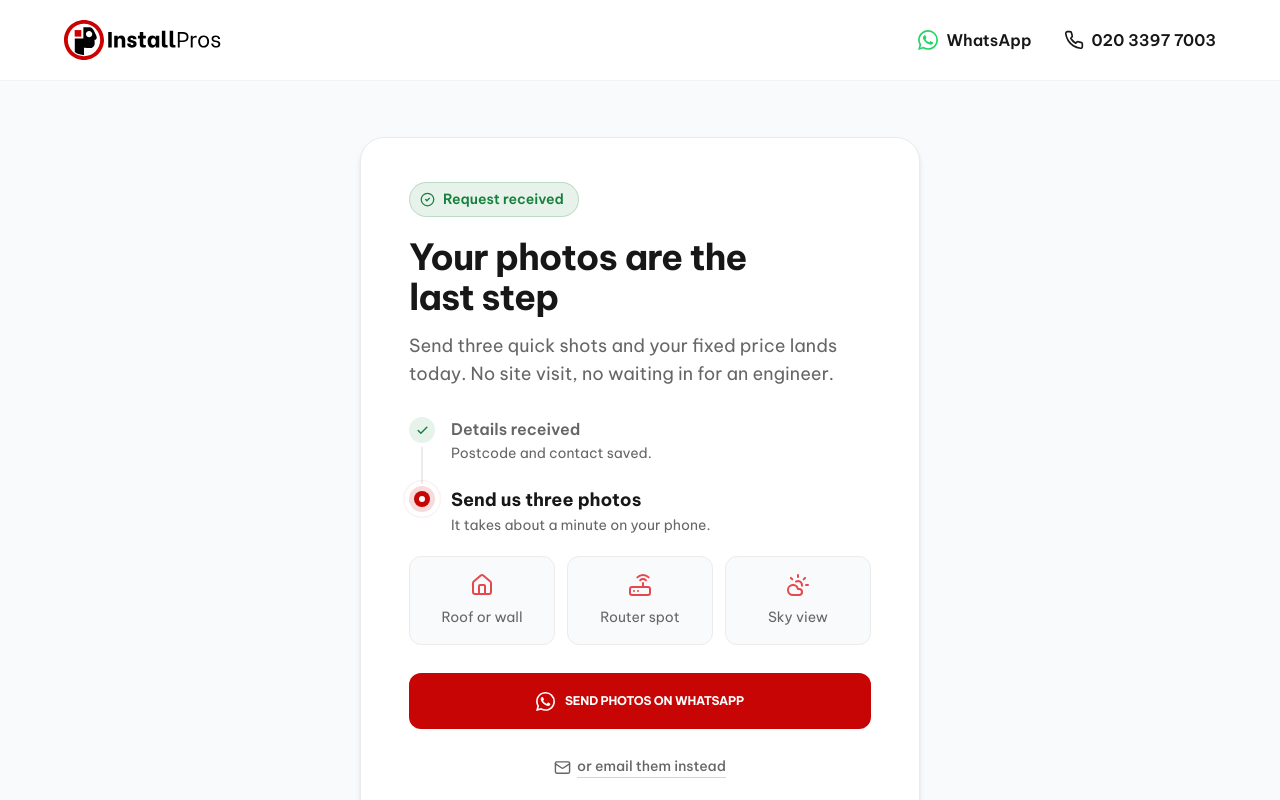
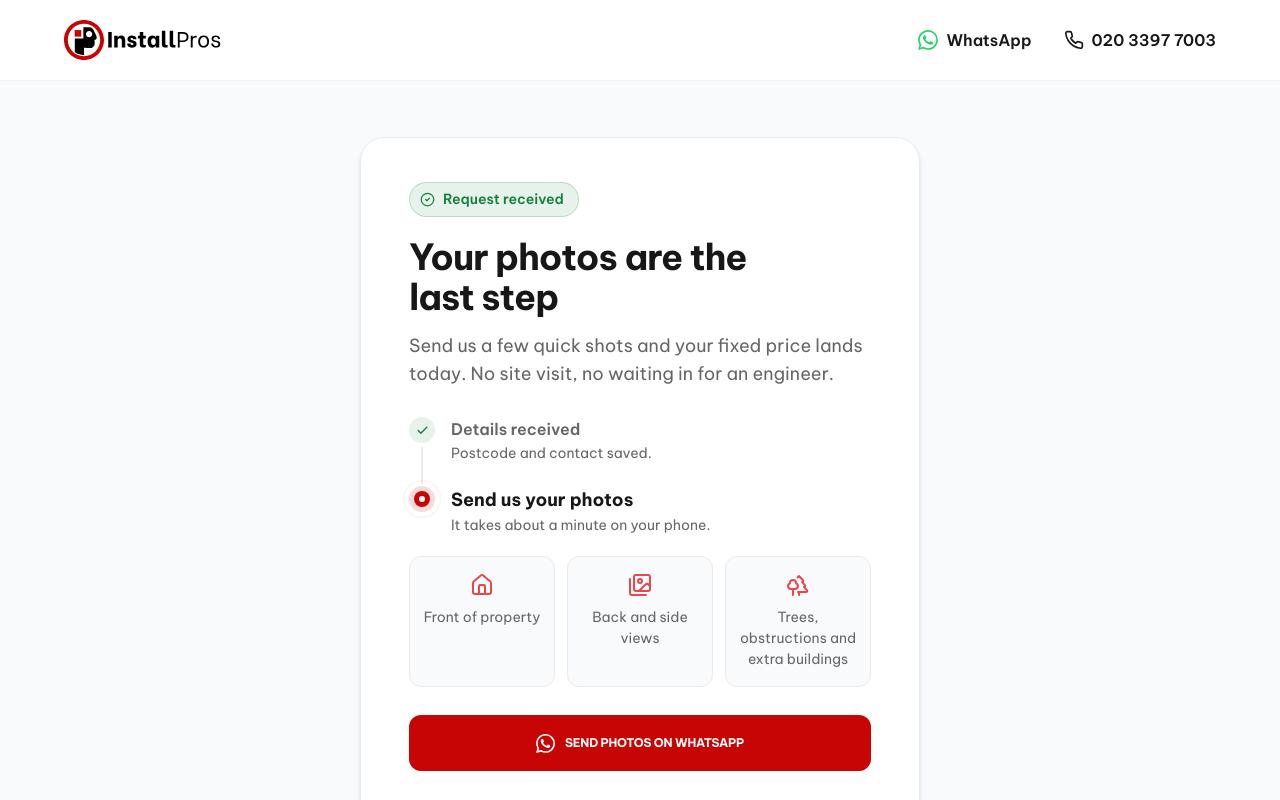
Before and after one commit to iAway7/installpros-uk, a Next.js app: page /thank-you in a window 1280 px wide. Shown: the top 800 px of the page. Built offline with nearby package versions, Linux system fonts and the light colour scheme; no server answers.

Commit message:
Photo card: Will's shot list, and no cap at three

```diff
--- a/src/components/funnel/photo-request-card.tsx
+++ b/src/components/funnel/photo-request-card.tsx
@@ -1,7 +1,7 @@
 "use client";
 
 import { useEffect, useState } from "react";
-import { CheckCircle2, Check, CloudSun, House, Mail, Router } from "lucide-react";
+import { CheckCircle2, Check, House, Images, Mail, Trees } from "lucide-react";
 import { WhatsAppIcon } from "./ui/whatsapp-icon";
 import { track, EVENTS } from "@/lib/analytics";
 import { mailtoUrl, photoRequestMessage, whatsappUrl } from "@/lib/funnel/contact";
@@ -13,12 +13,19 @@ interface LeadContext {
   leadId?: string;
 }
 
-/** What to photograph. Naming the three shots is the whole point of this step:
- *  "send us some photos" stalls, "the roof or wall" does not. */
+/** What to photograph. Naming the shots is the whole point of this step:
+ *  "send us some photos" stalls, "the front of the property" does not.
+ *
+ *  Will's list, and it is the survey's list rather than the install's: what
+ *  decides the quote is the approach to the building and what stands between
+ *  the roof and the sky, not where the router ends up.
+ *
+ *  These are prompts, not a quota. The copy above deliberately stopped saying
+ *  "three" so nobody stops at three. */
 const SHOTS = [
-  { icon: House, label: "Roof or wall" },
-  { icon: Router, label: "Router spot" },
-  { icon: CloudSun, label: "Sky view" },
+  { icon: House, label: "Front of property" },
+  { icon: Images, label: "Back and side views" },
+  { icon: Trees, label: "Trees, obstructions and extra buildings" },
 ];
 
 /**
@@ -91,7 +98,7 @@ export function PhotoRequestCard() {
         Your photos are the last step
       </h1>
       <p className="mt-3.5 text-body md:text-lead leading-[1.55] md:leading-[1.6] text-muted-foreground [text-wrap:pretty]">
-        Send three quick shots and your fixed price lands today. No site visit, no waiting in for an engineer.
+        Send us a few quick shots and your fixed price lands today. No site visit, no waiting in for an engineer.
       </p>
 
       {/* Two beats, one done and one live. The done row is deliberately quiet
@@ -121,7 +128,7 @@ export function PhotoRequestCard() {
             </span>
           </div>
           <div>
-            <p className="text-body md:text-lead font-bold text-foreground">Send us three photos</p>
+            <p className="text-body md:text-lead font-bold text-foreground">Send us your photos</p>
             <p className="mt-0.5 text-body-sm leading-[1.5] text-muted-foreground">
               It takes about a minute on your phone.
             </p>
@@ -129,14 +136,18 @@ export function PhotoRequestCard() {
         </div>
       </div>
 
-      <ul className="mt-4 md:mt-5 grid grid-cols-3 gap-2.5 md:gap-3">
+      {/* One column on a phone, three across from sm up. The labels went from
+          two words to five, and at a third of a 390px screen "Trees,
+          obstructions and extra buildings" wraps to four lines and breaks the
+          row. Stacked, each one is a line of text with its icon beside it. */}
+      <ul className="mt-4 md:mt-5 grid grid-cols-1 gap-2 sm:grid-cols-3 sm:gap-2.5 md:gap-3">
         {SHOTS.map(({ icon: Icon, label }) => (
           <li
             key={label}
-            className="flex flex-col items-center gap-2.5 rounded-lg border border-border bg-secondary p-3.5 md:px-2.5 md:py-4 text-center"
+            className="flex items-center gap-3 rounded-lg border border-border bg-secondary px-3.5 py-3 text-left sm:flex-col sm:items-center sm:gap-2.5 sm:px-2.5 sm:py-3.5 sm:text-center md:py-4"
           >
-            <Icon className="h-[22px] w-[22px] md:h-6 md:w-6 text-brand-icon" aria-hidden="true" />
-            <span className="text-caption md:text-body-sm leading-[1.35] text-muted-foreground">{label}</span>
+            <Icon className="h-[22px] w-[22px] shrink-0 md:h-6 md:w-6 text-brand-icon" aria-hidden="true" />
+            <span className="text-body-sm leading-[1.35] text-muted-foreground sm:text-caption md:text-body-sm">{label}</span>
           </li>
         ))}
       </ul>
```
